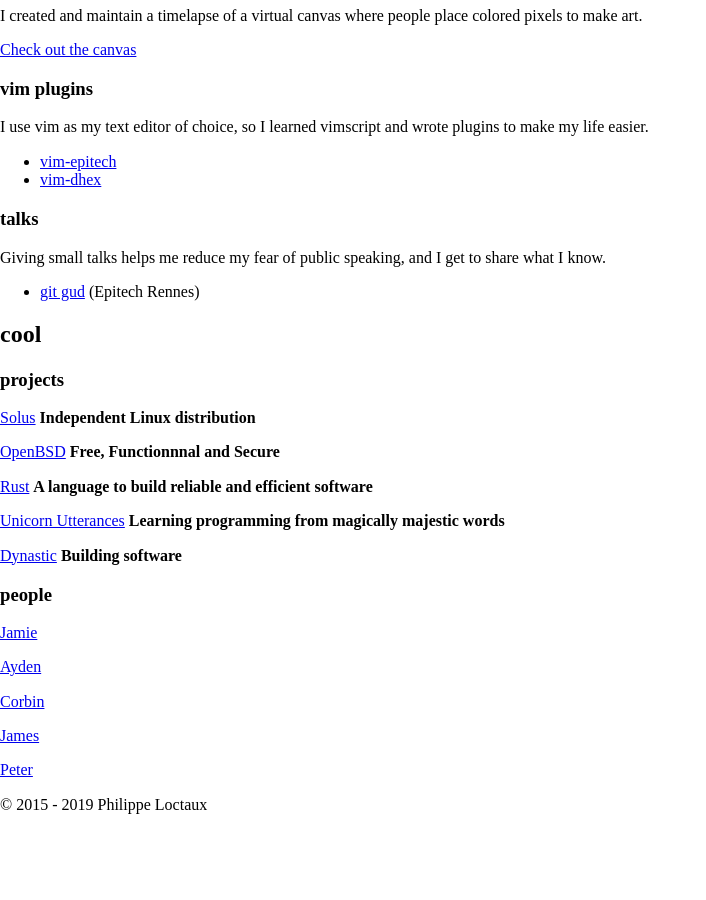
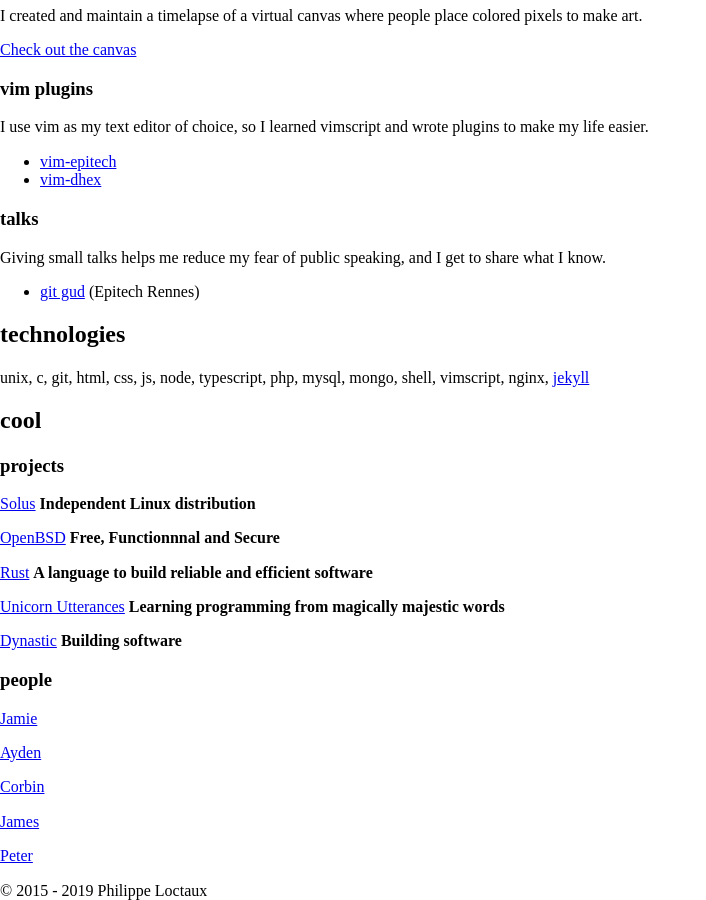
Before and after one commit to x4m3/plcom, a Jekyll site: the page built from index.markdown, in a window 1280 px wide and 900 px high, scrolled down 641 px. Shown: the whole window, without its empty margins (0-706 px from the left). Built offline with Jekyll 4.4.1, drawn with Linux system fonts in a browser that asks for light colours; before the commit the page ends 1455 px from its top, so only the background shows below that.

Commit message:
added technologies

```diff
--- a/index.markdown
+++ b/index.markdown
@@ -48,6 +48,10 @@
 
 - [git gud](https://x4m3.rocks/talks/git-tek.pdf) (Epitech Rennes)
 
+## technologies
+
+unix, c, git, html, css, js, node, typescript, php, mysql, mongo, shell, vimscript, nginx, [jekyll](https://github.com/x4m3/plcom)
+
 ## cool
 
 ### projects
```
